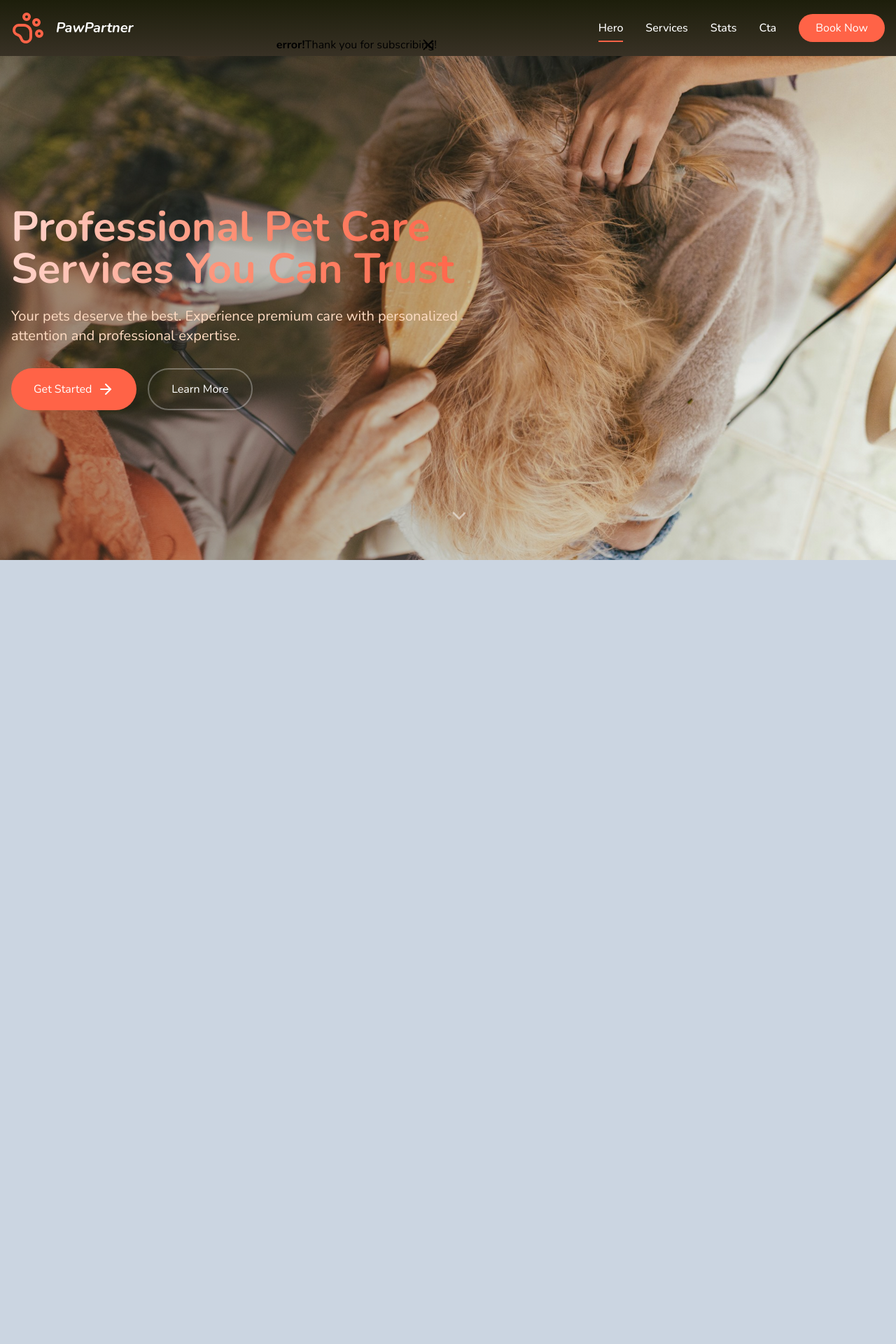
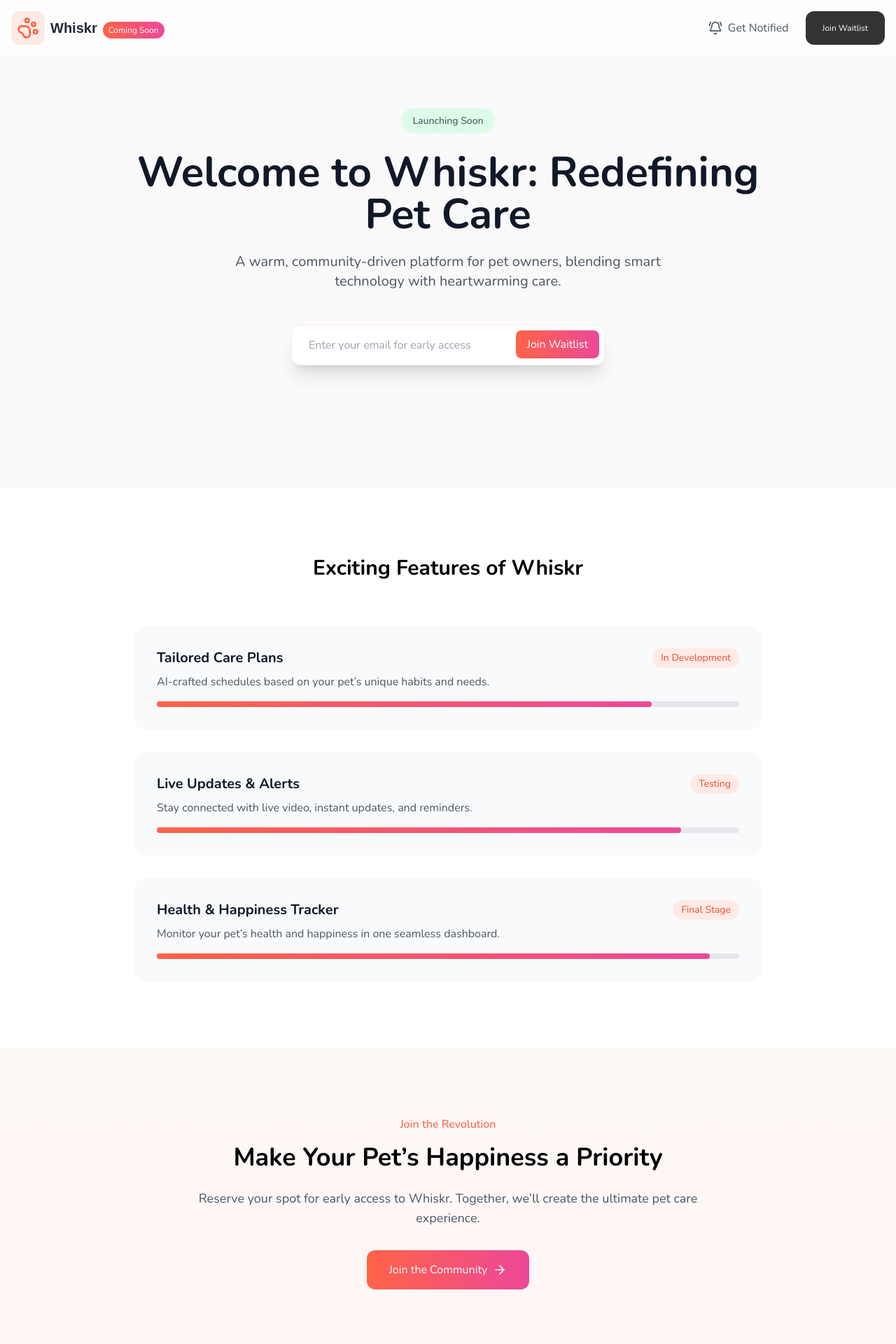
Before and after one commit to kc-allan/paw_partner, a React (Vite) app in the folder clientTS/: page / in a window 1280 px wide. Shown: the top 1920 px of the page at 70% size. Built offline with nearby package versions, Linux system fonts and the light colour scheme; a web font is replaced by a local one.

Commit message:
Updates on the prelaunch wall

```diff
--- a/clientTS/index.html
+++ b/clientTS/index.html
@@ -1,15 +1,20 @@
 <!doctype html>
 <html lang="en">
+
 <head>
   <meta charset="UTF-8" />
   <link rel="icon" type="image/svg+xml" href="/vite.svg" />
   <meta name="viewport" content="width=device-width, initial-scale=1.0" />
+  <meta name="description"
+    content="Whiskr is the ultimate platform for pet owners, offering easy access to trusted pet services like grooming, walking, veterinary care, and more. Discover top-rated pet care providers, book appointments seamlessly, and ensure your pet’s health and happiness. Join Whiskr today for reliable pet services near you!" />
   <title>
-      Paw Partner
+    Whiskr
   </title>
 </head>
+
 <body>
   <div id="root"></div>
   <script type="module" src="/src/main.tsx"></script>
 </body>
+
 </html>
--- a/clientTS/src/App.tsx
+++ b/clientTS/src/App.tsx
@@ -11,7 +11,6 @@ function App() {
   return (
     <AppProvider>
       <Routes>
-        <Route path="*" element={<h1>404 Not Found</h1>} />
         {!launched ? (
           <Route path="/" element={<PreLaunch />} />
         ) : (
--- a/clientTS/src/pages/PreLaunchLandingPage.tsx
+++ b/clientTS/src/pages/PreLaunchLandingPage.tsx
@@ -1,13 +1,5 @@
 import React, { useState } from "react";
-import {
-  Heart,
-  PawPrint,
-  BellRing,
-  CheckCircle,
-  Clock,
-  ArrowRight,
-  ShieldCheck
-} from "lucide-react";
+import { PawPrint, BellRing, CheckCircle, ArrowRight } from "lucide-react";
 
 const PreLaunch = () => {
   const [email, setEmail] = useState("");
@@ -24,23 +16,26 @@ const PreLaunch = () => {
 
   const upcomingFeatures = [
     {
-      title: "Smart Scheduling",
-      description: "AI-powered booking system that learns your pet's routine",
+      title: "Tailored Care Plans",
+      description:
+        "AI-crafted schedules based on your pet’s unique habits and needs.",
       status: "In Development",
-      progress: 85
+      progress: 85,
     },
     {
-      title: "Real-time Updates",
-      description: "Live video feeds and instant notifications about your pet",
+      title: "Live Updates & Alerts",
+      description:
+        "Stay connected with live video, instant updates, and reminders.",
       status: "Testing",
-      progress: 90
+      progress: 90,
     },
     {
-      title: "Health Tracking",
-      description: "Comprehensive health and activity monitoring",
+      title: "Health & Happiness Tracker",
+      description:
+        "Monitor your pet’s health and happiness in one seamless dashboard.",
       status: "Final Stage",
-      progress: 95
-    }
+      progress: 95,
+    },
   ];
 
   return (
@@ -54,17 +49,39 @@ const PreLaunch = () => {
                 <PawPrint size={32} className="text-orange-500" />
               </div>
               <div>
-                <span id="logo" className="text-sm md:text-xl font-bold text-gray-800 italic">PawPartner</span>
-                <span className="text-xs bg-gradient-to-r from-orange-500 to-pink-500 text-white px-2 py-1 rounded-full ml-2">Coming Soon</span>
+                <span
+                  id="logo"
+                  className="text-sm md:text-xl font-semibold text-gray-800 capitalize"
+                >
+                  Whiskr
+                </span>
+                <span className="text-xs bg-gradient-to-r from-orange-500 to-pink-500 text-white px-2 md:py-1 rounded-full ml-2">
+                  Coming Soon
+                </span>
               </div>
             </div>
-
             <div className="flex items-center space-x-6">
-              <button onClick={handleSubscribe} className="hidden md:flex items-center space-x-2 text-gray-600 hover:text-orange-500">
+              <button
+                onClick={handleSubscribe}
+                className="hidden md:flex items-center space-x-2 text-gray-600 hover:text-orange-500"
+              >
                 <BellRing size={20} />
                 <span>Get Notified</span>
               </button>
-              <button className="bg-black/80 text-xs text-white p-4 md:px-6 rounded-xl hover:bg-black">
+              <button
+                onClick={() => {
+                  const inputElement = document.querySelector(
+                    "#email"
+                  ) as HTMLInputElement;
+                  if (inputElement) {
+                    inputElement.scrollIntoView({
+                      behavior: "smooth",
+                      block: "center",
+                    });
+                  }
+                }}
+                className="bg-black/80 text-xs text-white p-4 md:px-6 rounded-xl hover:bg-black"
+              >
                 Join Waitlist
               </button>
             </div>
@@ -76,25 +93,25 @@ const PreLaunch = () => {
       <div className="pt-20 pb-32">
         <div className="container mx-auto px-4">
           <div className="max-w-4xl mx-auto text-center">
-            <span className="bg-orange-100 text-orange-600 px-4 py-2 rounded-full text-sm font-medium">
-              Launching Spring 2025
+            <span className="bg-green-100 text-slate-600 px-4 py-2 rounded-full text-sm font-medium">
+              Launching Soon
             </span>
             <h1 className="mt-8 text-5xl md:text-6xl font-bold text-gray-900 mb-6">
-              The Future of Pet Care is Almost Here
+              Welcome to Whiskr: Redefining Pet Care
             </h1>
             <p className="text-xl text-gray-600 mb-12 max-w-2xl mx-auto">
-              Revolutionary AI-powered pet care platform combining smart scheduling,
-              real-time monitoring, and comprehensive health tracking.
+              A warm, community-driven platform for pet owners, blending smart
+              technology with heartwarming care.
             </p>
-
             <form onSubmit={handleSubscribe} className="max-w-md mx-auto mb-12">
               <div className="relative">
                 <input
+                  id="email"
                   type="email"
                   value={email}
                   onChange={(e) => setEmail(e.target.value)}
                   placeholder="Enter your email for early access"
-                  className="w-full px-6 py-4 rounded-xl bg-white shadow-xl border-2 border-orange-100 focus:border-orange-500 outline-none"
+                  className="w-full px-6 py-4 rounded-xl bg-white shadow-xl border border-orange-100 focus:border-orange-500 outline-none"
                 />
                 <button
                   type="submit"
@@ -104,28 +121,12 @@ const PreLaunch = () => {
                 </button>
               </div>
             </form>
-
             {isSubscribed && (
               <div className="fixed bottom-8 right-8 bg-green-500 text-white px-6 py-3 rounded-xl flex items-center space-x-2 animate-fade-in">
                 <CheckCircle size={20} />
                 <span>You're on the waitlist!</span>
               </div>
             )}
-
-            <div className="flex flex-wrap justify-center gap-8 text-sm text-gray-500">
-              <div className="flex items-center">
-                <CheckCircle size={16} className="text-green-500 mr-2" />
-                <span>500+ Early Signups</span>
-              </div>
-              <div className="flex items-center">
-                <CheckCircle size={16} className="text-green-500 mr-2" />
-                <span>Beta Testing in Progress</span>
-              </div>
-              <div className="flex items-center">
-                <CheckCircle size={16} className="text-green-500 mr-2" />
-                <span>Priority Access Available</span>
-              </div>
-            </div>
           </div>
         </div>
       </div>
@@ -134,63 +135,29 @@ const PreLaunch = () => {
       <div className="py-24 bg-white">
         <div className="container mx-auto px-4">
           <div className="max-w-4xl mx-auto">
-            <h2 className="text-3xl font-bold text-center mb-16">Coming Soon to PawPartner</h2>
-
+            <h2 className="text-3xl font-bold text-center mb-16">
+              Exciting Features of Whiskr
+            </h2>
             <div className="space-y-8">
               {upcomingFeatures.map((feature, index) => (
                 <div key={index} className="bg-gray-50 rounded-2xl p-8">
-                  <div className="flex justify-between items-start mb-4">
-                    <div>
-                      <h3 className="text-xl font-bold text-gray-900">{feature.title}</h3>
-                      <p className="text-gray-600">{feature.description}</p>
+                  <div className="flex flex-col justify-between items-start mb-4 gap-2">
+                    <div className="flex items-center justify-between w-full">
+                      <h3 className="text-xl font-bold text-gray-900">
+                        {feature.title}
+                      </h3>
+                      <span className="bg-orange-100 text-orange-600 px-3 py-1 rounded-full text-sm whitespace-nowrap">
+                        {feature.status}
+                      </span>
                     </div>
-                    <span className="bg-orange-100 text-orange-600 px-3 py-1 rounded-full text-sm">
-                      {feature.status}
-                    </span>
+                    <p className="text-gray-600">{feature.description}</p>
                   </div>
                   <div className="w-full bg-gray-200 rounded-full h-2">
                     <div
-                      className="bg-gradient-to-r from-orange-500 to-pink-500 h-2 rounded-full transition-all duration-500"
+                      className="bg-gradient-to-r from-orange-500 to-pink-500 h-2 rounded-full transition-all duration-500 animate-"
                       style={{ width: `${feature.progress}%` }}
                     />
                   </div>
-                </div>
-              ))}
-            </div>
-          </div>
-        </div>
-      </div>
-
-      {/* Early Access Benefits */}
-      <div className="py-24 bg-gray-50">
-        <div className="container mx-auto px-4">
-          <div className="max-w-4xl mx-auto text-center">
-            <h2 className="text-3xl font-bold mb-16">Join Our Early Access Program</h2>
-
-            <div className="grid md:grid-cols-3 gap-8">
-              {[
-                {
-                  icon: <Clock className="text-orange-500" size={32} />,
-                  title: "Priority Access",
-                  description: "Be among the first to experience our revolutionary platform"
-                },
-                {
-                  icon: <ShieldCheck className="text-orange-500" size={32} />,
-                  title: "Lifetime Discount",
-                  description: "Exclusive pricing for our founding members"
-                },
-                {
-                  icon: <Heart className="text-orange-500" size={32} />,
-                  title: "Shape the Future",
-                  description: "Direct input into feature development"
-                }
-              ].map((benefit, index) => (
-                <div key={index} className="bg-white p-8 rounded-2xl shadow-lg">
-                  <div className="bg-orange-100 p-4 rounded-xl inline-block mb-4">
-                    {benefit.icon}
-                  </div>
-                  <h3 className="text-xl font-bold mb-2">{benefit.title}</h3>
-                  <p className="text-gray-600">{benefit.description}</p>
                 </div>
               ))}
             </div>
@@ -202,16 +169,31 @@ const PreLaunch = () => {
       <div className="py-24">
         <div className="container mx-auto px-4">
           <div className="max-w-3xl mx-auto text-center">
-            <span className="text-orange-500 font-medium">Limited Time Offer</span>
+            <span className="text-orange-500 font-medium">
+              Join the Revolution
+            </span>
             <h2 className="text-3xl md:text-4xl font-bold mt-4 mb-6">
-              Get 50% Off Your First 3 Months
+              Make Your Pet’s Happiness a Priority
             </h2>
             <p className="text-gray-600 text-lg mb-8">
-              Join our waitlist today and receive exclusive early-bird pricing when we launch.
-              Only available for the first 1,000 members.
+              Reserve your spot for early access to Whiskr. Together, we’ll
+              create the ultimate pet care experience.
             </p>
-            <button className="bg-gradient-to-r from-orange-500 to-pink-500 text-white px-8 py-4 rounded-xl hover:opacity-90 flex items-center mx-auto">
-              Secure Your Spot
+            <button
+              onClick={() => {
+                const inputElement = document.querySelector(
+                  "#email"
+                ) as HTMLInputElement;
+                if (inputElement) {
+                  inputElement.scrollIntoView({
+                    behavior: "smooth",
+                    block: "center",
+                  });
+                }
+              }}
+              className="bg-gradient-to-r from-orange-500 to-pink-500 text-white px-8 py-4 rounded-xl hover:opacity-90 flex items-center mx-auto"
+            >
+              Join the Community
               <ArrowRight className="ml-2" size={20} />
             </button>
           </div>
```
Also changed, not shown: clientTS/src/pages/errors/PageNotFound.tsx (+36 -3 lines), clientTS/public/robots.txt (added), 2 other files (tests, documents, lock files or other folders). Lines whose indentation alone changed are shown as unchanged.
